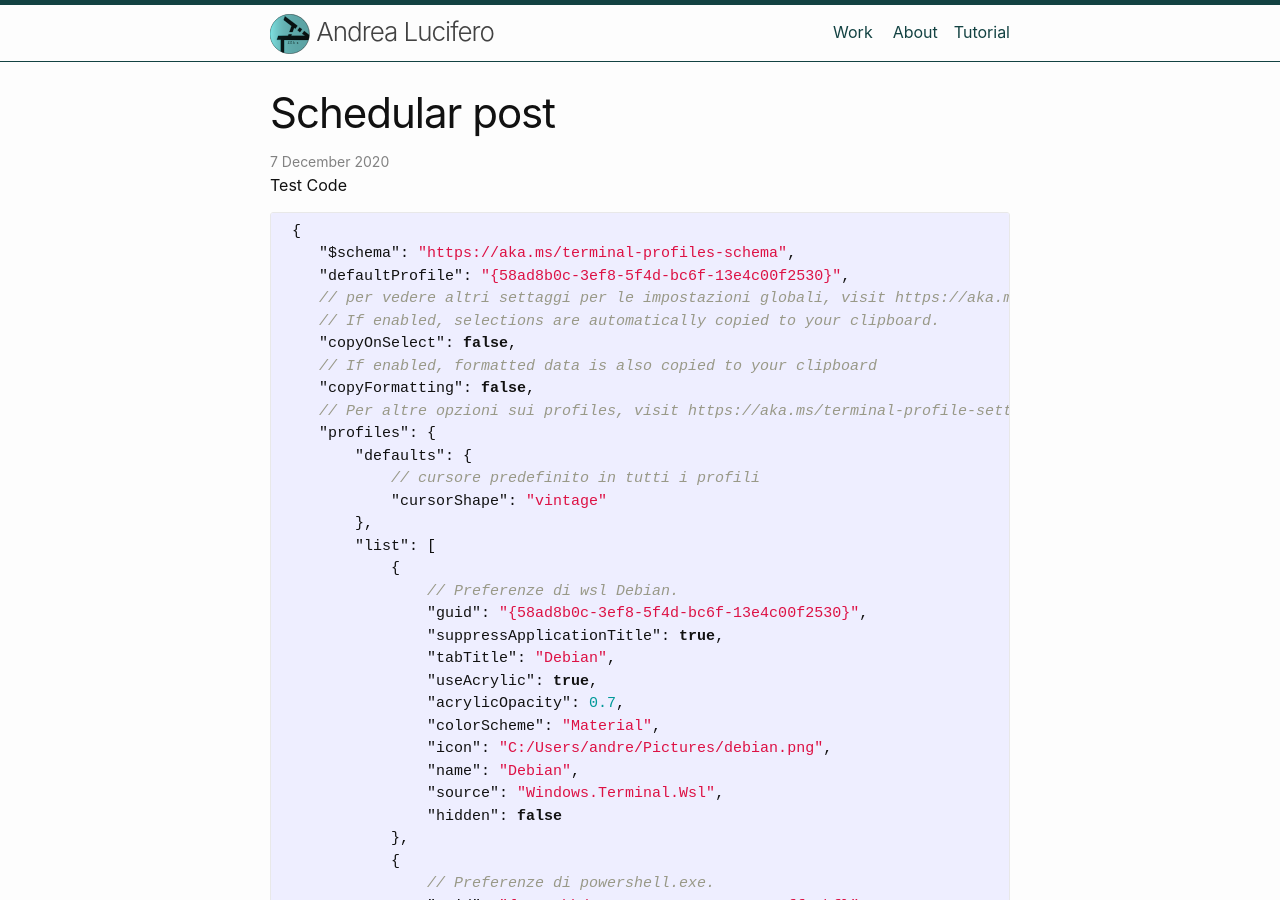
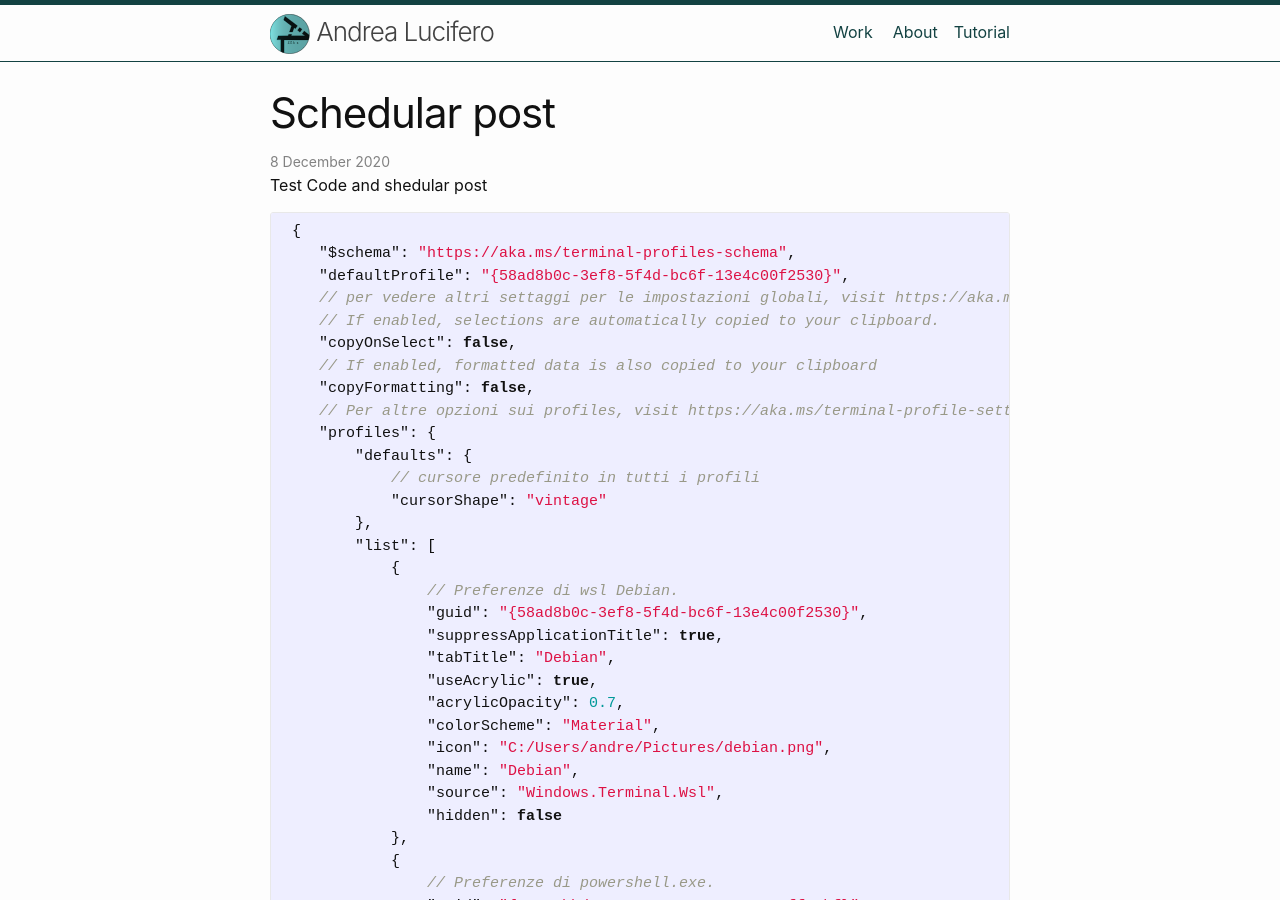
Before and after one commit to andrealucifero/andrealucifero.github.io, a Jekyll site: the page built from _posts/2020-12-09-Test.markdown, in a window 1280 px wide and 900 px high. Built offline with Jekyll 4.4.1, drawn with Linux system fonts in a browser that asks for light colours.

Commit message:
new test shedular post

```diff
--- a/_posts/2020-12-07-Test.markdown
+++ b/_posts/2020-12-09-Test.markdown
@@ -1,10 +1,10 @@
 ---
 layout: post
 title:  "Schedular post"
-date:   2020-12-07 10:30:00 +0200
+date:   2020-12-09 00:00:00 +0200
 categories: tutorial
 ---
-Test Code
+Test Code and shedular post
 
 {% highlight json-doc %}
  {
```
